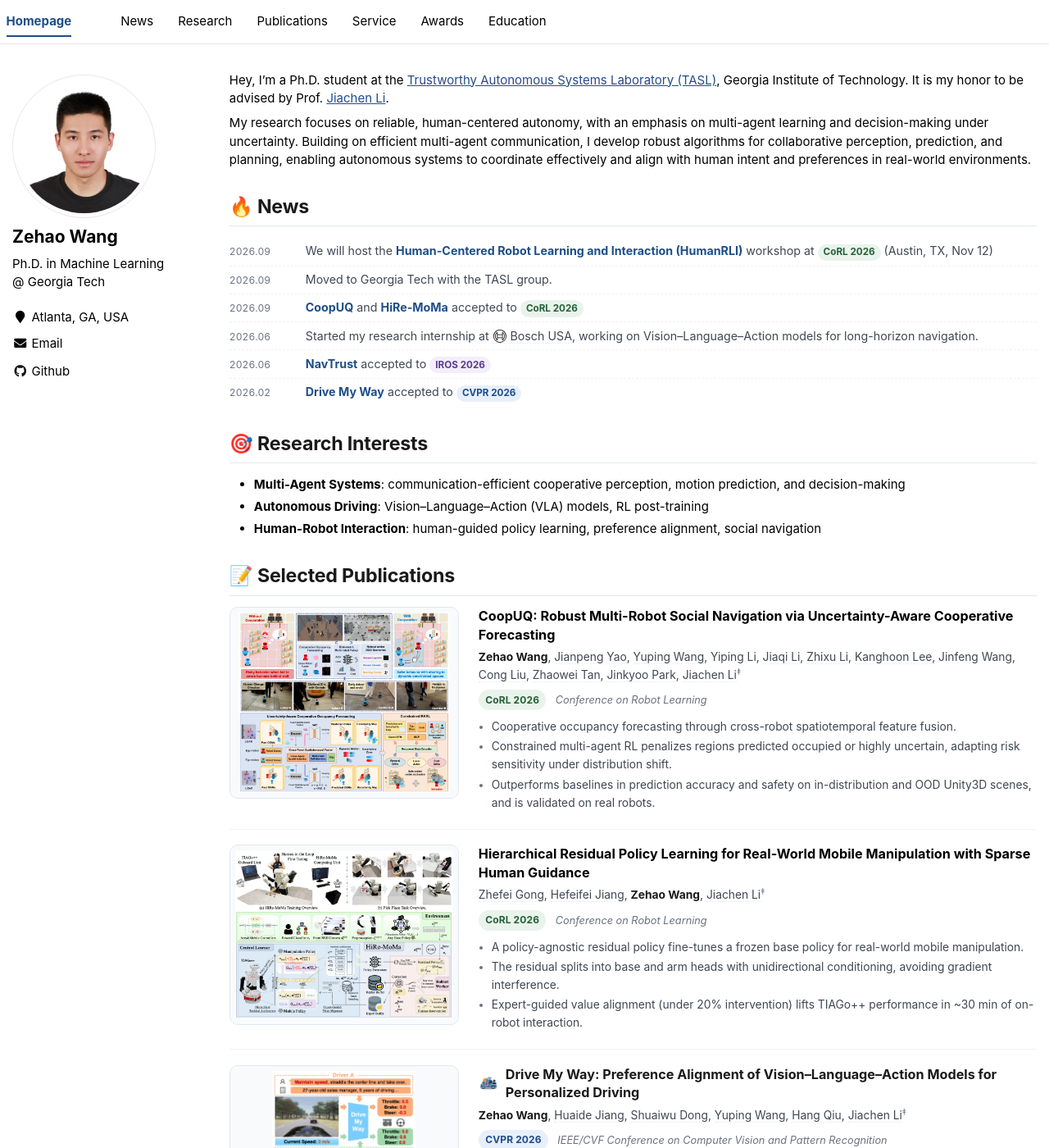
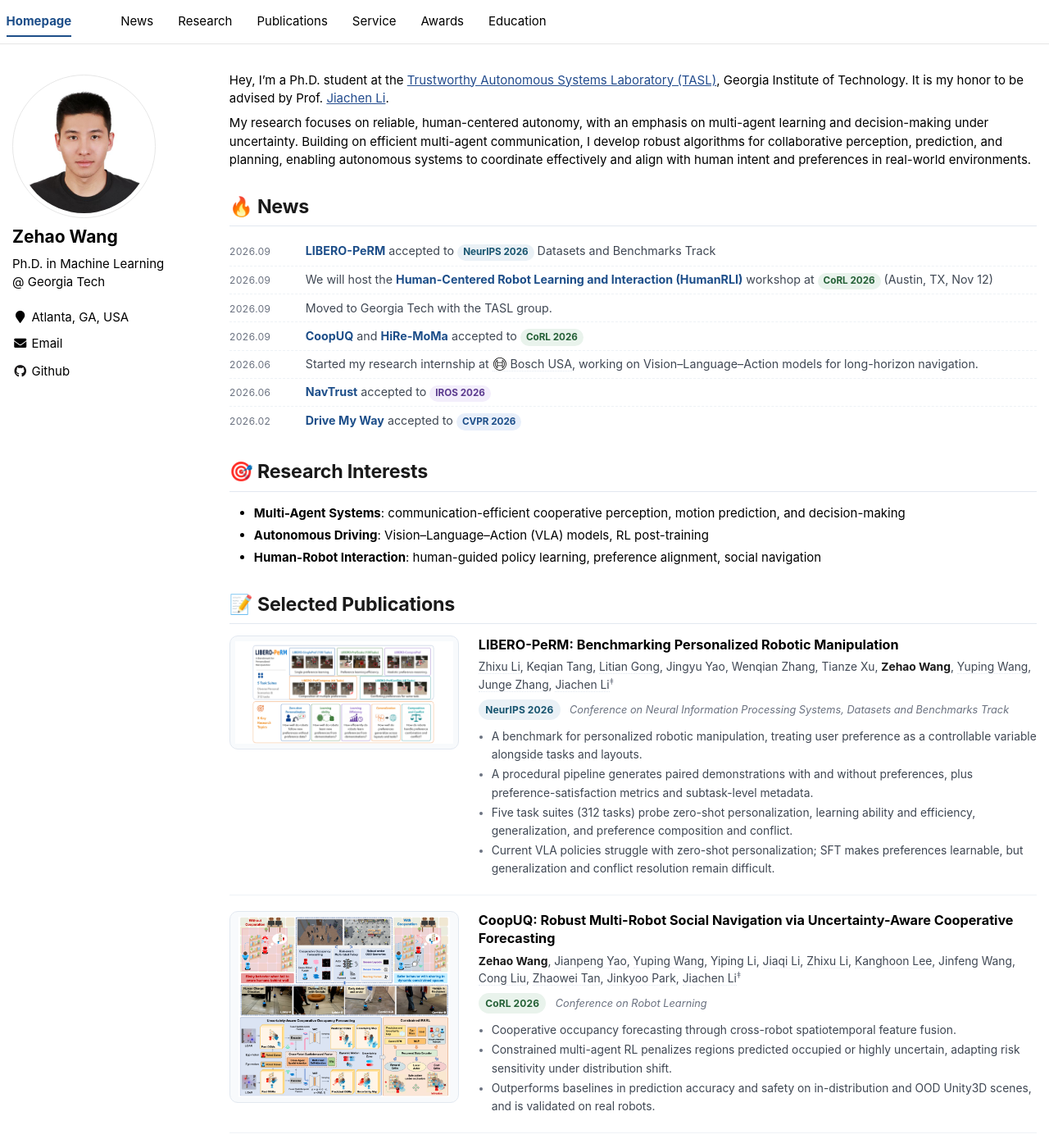
Before and after one commit to zehaowang983/zehaowang983.github.io, a Jekyll site: the page built from _pages/about.md, in a window 1280 px wide and 1400 px high. Shown: the whole window at 82% size. Built offline with Jekyll 4.4.1, drawn with Linux system fonts in a browser that asks for light colours.

Commit message:
Add LIBERO-PeRM (NeurIPS 2026 D&B)
Co-Authored-By: Claude Opus 5 (1M context) <noreply@anthropic.com>

```diff
--- a/_pages/about.md
+++ b/_pages/about.md
@@ -28,6 +28,10 @@ My research focuses on reliable, human-centered autonomy, with an emphasis on mu
      Older entries go inside the <details> block at the bottom. -->
 
 <ul class="news">
+  <li class="news-item">
+    <span class="news-date">2026.09</span>
+    <span class="news-body"><a class="news-paper" href="#pub-libero-perm">LIBERO-PeRM</a> accepted to <span class="news-venue venue--neurips">NeurIPS 2026</span> Datasets and Benchmarks Track</span>
+  </li>
   <li class="news-item">
     <span class="news-date">2026.09</span>
     <span class="news-body">We will host the <a class="news-paper" href="https://hc-robot-learning.github.io/">Human-Centered Robot Learning and Interaction (HumanRLI)</a> workshop at <span class="news-venue venue--corl">CoRL 2026</span> (Austin, TX, Nov 12)</span>
@@ -71,6 +75,31 @@ My research focuses on reliable, human-centered autonomy, with an emphasis on mu
   <!-- Teaser figures live in assets/images/pub/ (downscaled from tasl-lab.github.io).
        Figures are never cropped; add class="pub-teaser pub-teaser--cover" if you
        want a wide banner cropped to a fixed height instead. -->
+
+  <div class="pub" id="pub-libero-perm">
+    <div class="pub-teaser">
+      <img src="/assets/images/pub/libero-perm.png" alt="LIBERO-PeRM teaser figure">
+    </div>
+    <div class="pub-body">
+      <div class="pub-title">
+        LIBERO-PeRM: Benchmarking Personalized Robotic Manipulation
+      </div>
+      <div class="pub-authors">
+        <a href="https://www.cs.ucr.edu/~zli538/index.html">Zhixu Li</a>, Keqian Tang, <a href="https://gonglitian.github.io/">Litian Gong</a>, Jingyu Yao, Wenqian Zhang,
+        Tianze Xu, <strong>Zehao Wang</strong>, <a href="https://scholar.google.com/citations?user=HqULCxoAAAAJ">Yuping Wang</a>, <a href="https://andy-zd.github.io/">Junge Zhang</a>, <a href="https://jiachenli94.github.io/">Jiachen Li</a><sup>&#8225;</sup>
+      </div>
+      <div class="pub-meta">
+        <span class="venue venue--neurips">NeurIPS 2026</span>
+        <span class="venue-full">Conference on Neural Information Processing Systems, Datasets and Benchmarks Track</span>
+      </div>
+      <ul class="pub-highlights">
+        <li>A benchmark for personalized robotic manipulation, treating user preference as a controllable variable alongside tasks and layouts.</li>
+        <li>A procedural pipeline generates paired demonstrations with and without preferences, plus preference-satisfaction metrics and subtask-level metadata.</li>
+        <li>Five task suites (312 tasks) probe zero-shot personalization, learning ability and efficiency, generalization, and preference composition and conflict.</li>
+        <li>Current VLA policies struggle with zero-shot personalization; SFT makes preferences learnable, but generalization and conflict resolution remain difficult.</li>
+      </ul>
+    </div>
+  </div>
 
   <div class="pub" id="pub-coopuq">
     <div class="pub-teaser">
--- a/_sass/_academic.scss
+++ b/_sass/_academic.scss
@@ -447,6 +447,9 @@ html {
 .venue--iros,
 .news-venue.venue--iros { background-color: #f3eefb; color: #5b3a8e; }
 
+.venue--neurips,
+.news-venue.venue--neurips { background-color: #eaf1f6; color: #17546f; }
+
 /*
    Education list with school seals
    ========================================================================== */
--- a/_sass/_dark.scss
+++ b/_sass/_dark.scss
@@ -181,6 +181,7 @@
   .venue--corl { background-color: #1c2b21; color: #8fc9a3; }
   .venue--ral  { background-color: #33211a; color: #e5a883; }
   .venue--iros { background-color: #2a2338; color: #b9a3e0; }
+  .venue--neurips { background-color: #1a2a33; color: #8cc3dc; }
 
   .pub-links a {
     background: var(--ac-surface);
```
Also changed, not shown: assets/images/pub/libero-perm.png (added), 1 other file.
